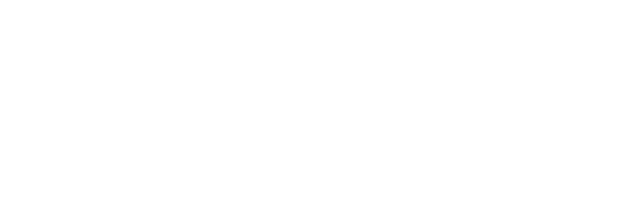
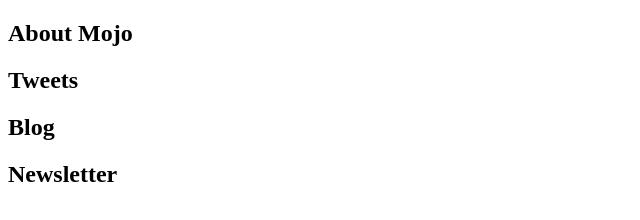
Before and after one commit to MichaelYim/htmlFUNdamentals, a plain HTML site: page index.html in a window 1280 px wide. Shown: the whole page, without its empty margins (0-640 px from the left). Drawn offline with Linux system fonts and the light colour scheme.

Commit message:
added section headers

```diff
--- a/index.html
+++ b/index.html
@@ -16,15 +16,27 @@
 
     <main>
       <section id="hero-unit">
+        <header>
+          <h1>About Mojo</h1>
+        </header>
       </section>
 
       <section id="tweets">
+        <header>
+          <h1>Tweets</h1>
+        </header>
       </section>
 
       <section id="blog">
+        <header>
+          <h1>Blog</h1>
+        </header>
       </section>
 
       <section id="newsletter">
+        <header>
+          <h1>Newsletter</h1>
+        </header>
       </section>
     </main>
 
```
